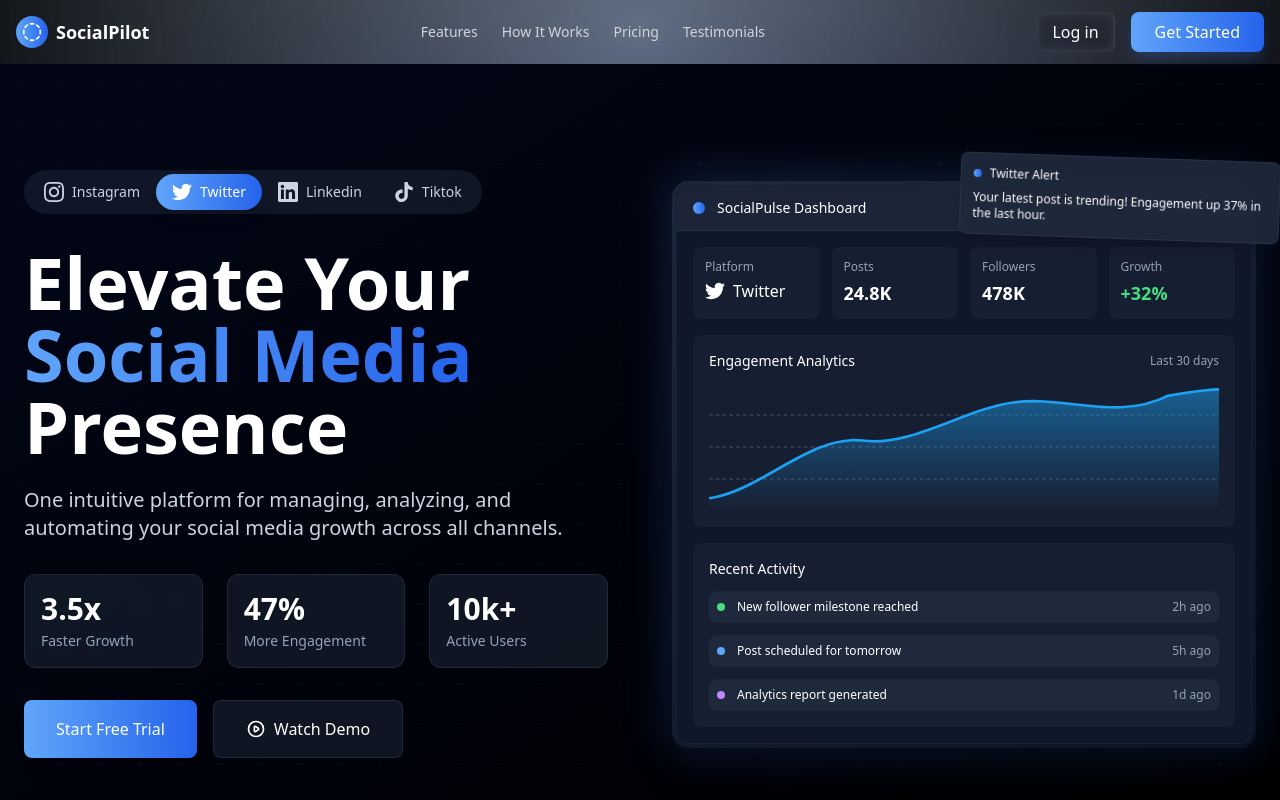
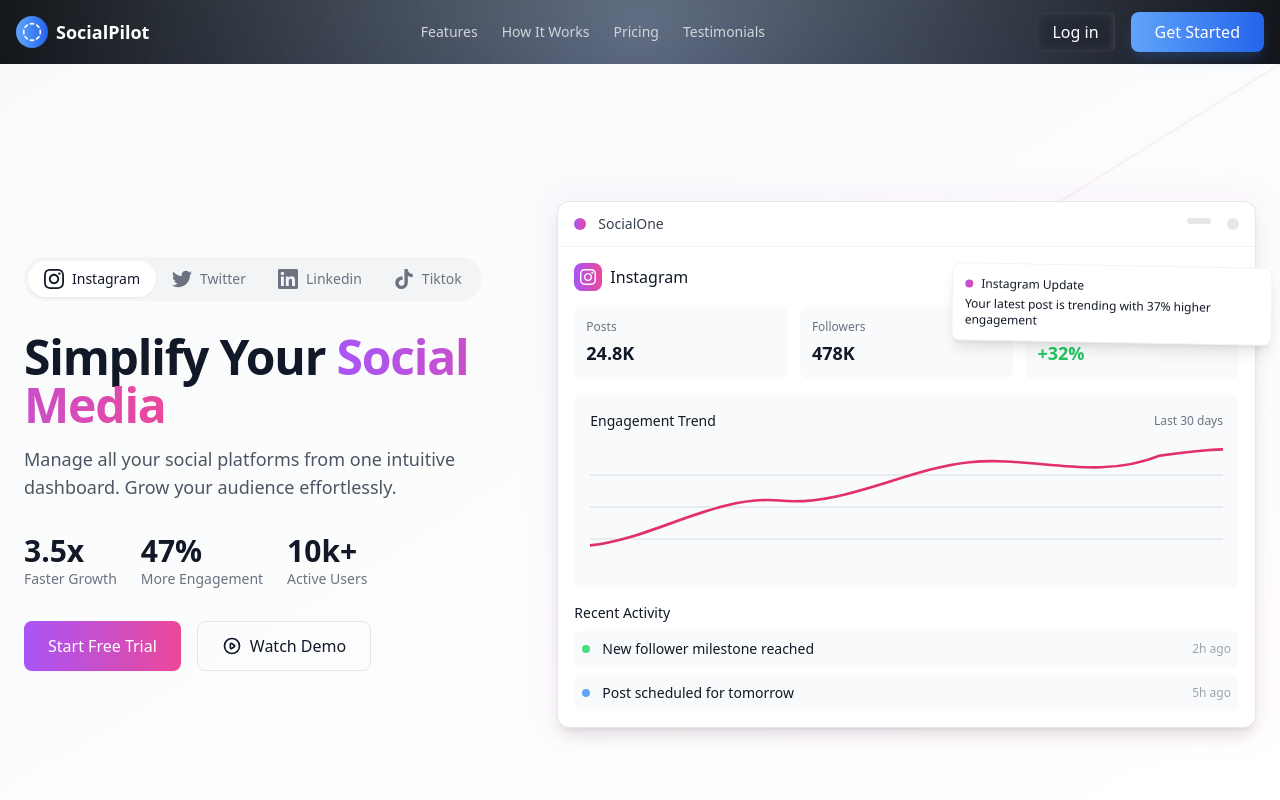
Before and after one commit to mddanish867/SocialPilot, a React (Vite) app: page / in a window 1280 px wide. Shown: the top 800 px of the page. Built offline with nearby package versions, Linux system fonts and the light colour scheme.

Commit message:
remodiied

```diff
--- a/src/pages/home/Hero.jsx
+++ b/src/pages/home/Hero.jsx
@@ -1,6 +1,7 @@
 import React, { useState, useEffect } from 'react';
 
-const Hero = ({ activeTab, setActiveTab }) => {
+const Hero = () => {
+  const [activeTab, setActiveTab] = useState('instagram');
   const [isLoaded, setIsLoaded] = useState(false);
 
   useEffect(() => {
@@ -9,7 +10,7 @@
 
   const platforms = {
     instagram: {
-      color: 'from-purple-600 to-pink-600',
+      color: 'from-purple-500 to-pink-500',
       icon: (
         <svg className="w-5 h-5" viewBox="0 0 24 24" fill="currentColor">
           <path d="M12 2.163c3.204 0 3.584.012 4.85.07 3.252.148 4.771 1.691 4.919 4.919.058 1.265.069 1.645.069 4.849 0 3.205-.012 3.584-.069 4.849-.149 3.225-1.664 4.771-4.919 4.919-1.266.058-1.644.07-4.85.07-3.204 0-3.584-.012-4.849-.07-3.26-.149-4.771-1.699-4.919-4.92-.058-1.265-.07-1.644-.07-4.849 0-3.204.013-3.583.07-4.849.149-3.227 1.664-4.771 4.919-4.919 1.266-.057 1.645-.069 4.849-.069zm0-2.163c-3.259 0-3.667.014-4.947.072-4.358.2-6.78 2.618-6.98 6.98-.059 1.281-.073 1.689-.073 4.948 0 3.259.014 3.668.072 4.948.2 4.358 2.618 6.78 6.98 6.98 1.281.058 1.689.072 4.948.072 3.259 0 3.668-.014 4.948-.072 4.354-.2 6.782-2.618 6.979-6.98.059-1.28.073-1.689.073-4.948 0-3.259-.014-3.667-.072-4.947-.196-4.354-2.617-6.78-6.979-6.98-1.281-.059-1.69-.073-4.949-.073zm0 5.838c-3.403 0-6.162 2.759-6.162 6.162s2.759 6.163 6.162 6.163 6.162-2.759 6.162-6.163c0-3.403-2.759-6.162-6.162-6.162zm0 10.162c-2.209 0-4-1.79-4-4 0-2.209 1.791-4 4-4s4 1.791 4 4c0 2.21-1.791 4-4 4zm6.406-11.845c-.796 0-1.441.645-1.441 1.44s.645 1.44 1.441 1.44c.795 0 1.439-.645 1.439-1.44s-.644-1.44-1.439-1.44z"/>
@@ -17,7 +18,7 @@
       )
     },
     twitter: {
-      color: 'from-blue-400 to-blue-600',
+      color: 'from-blue-400 to-blue-500',
       icon: (
         <svg className="w-5 h-5" viewBox="0 0 24 24" fill="currentColor">
           <path d="M23.953 4.57a10 10 0 01-2.825.775 4.958 4.958 0 002.163-2.723c-.951.555-2.005.959-3.127 1.184a4.92 4.92 0 00-8.384 4.482C7.69 8.095 4.067 6.13 1.64 3.162a4.822 4.822 0 00-.666 2.475c0 1.71.87 3.213 2.188 4.096a4.904 4.904 0 01-2.228-.616v.06a4.923 4.923 0 003.946 4.827 4.996 4.996 0 01-2.212.085 4.936 4.936 0 004.604 3.417 9.867 9.867 0 01-6.102 2.105c-.39 0-.779-.023-1.17-.067a13.995 13.995 0 007.557 2.209c9.053 0 13.998-7.496 13.998-13.985 0-.21 0-.42-.015-.63A9.935 9.935 0 0024 4.59z"/>
@@ -25,7 +26,7 @@
       )
     },
     linkedin: {
-      color: 'from-blue-600 to-blue-800',
+      color: 'from-blue-500 to-blue-600',
       icon: (
         <svg className="w-5 h-5" viewBox="0 0 24 24" fill="currentColor">
           <path d="M20.447 20.452h-3.554v-5.569c0-1.328-.027-3.037-1.852-3.037-1.853 0-2.136 1.445-2.136 2.939v5.667H9.351V9h3.414v1.561h.046c.477-.9 1.637-1.85 3.37-1.85 3.601 0 4.267 2.37 4.267 5.455v6.286zM5.337 7.433c-1.144 0-2.063-.926-2.063-2.065 0-1.138.92-2.063 2.063-2.063 1.14 0 2.064.925 2.064 2.063 0 1.139-.925 2.065-2.064 2.065zm1.782 13.019H3.555V9h3.564v11.452zM22.225 0H1.771C.792 0 0 .774 0 1.729v20.542C0 23.227.792 24 1.771 24h20.451C23.2 24 24 23.227 24 22.271V1.729C24 .774 23.2 0 22.222 0h.003z"/>
@@ -33,7 +34,7 @@
       )
     },
     tiktok: {
-      color: 'from-black to-gray-800',
+      color: 'from-gray-800 to-gray-900',
       icon: (
         <svg className="w-5 h-5" viewBox="0 0 24 24" fill="currentColor">
           <path d="M12.525.02c1.31-.02 2.61-.01 3.91-.02.08 1.53.63 3.09 1.75 4.17 1.12 1.11 2.7 1.62 4.24 1.79v4.03c-1.44-.05-2.89-.35-4.2-.97-.57-.26-1.1-.59-1.62-.93-.01 2.92.01 5.84-.02 8.75-.08 1.4-.54 2.79-1.35 3.94-1.31 1.92-3.58 3.17-5.91 3.21-1.43.08-2.86-.31-4.08-1.03-2.02-1.19-3.44-3.37-3.65-5.71-.02-.5-.03-1-.01-1.49.18-1.9 1.12-3.72 2.58-4.96 1.66-1.44 3.98-2.13 6.15-1.72.02 1.48-.04 2.96-.04 4.44-.99-.32-2.15-.23-3.02.37-.63.41-1.11 1.04-1.36 1.75-.21.51-.15 1.07-.14 1.61.24 1.64 1.82 3.02 3.5 2.87 1.12-.01 2.19-.66 2.77-1.61.19-.33.4-.67.41-1.06.1-1.79.06-3.57.07-5.36.01-4.03-.01-8.05.02-12.07z"/>
@@ -43,73 +44,82 @@
   };
 
   return (
-    <section className="relative w-full bg-slate-950 text-white overflow-hidden min-h-screen flex items-center">
-      {/* Animated background */}
+    <section className="relative w-full bg-white text-gray-900 min-h-screen flex items-center">
+      {/* Subtle background patterns */}
       <div className="absolute inset-0 overflow-hidden">
-        <div className="absolute inset-0 bg-gradient-to-br from-slate-950 to-black"></div>
+        <div className="absolute inset-0 bg-gradient-to-br from-gray-50 to-white"></div>
 
-        {/* Animated circles/blobs */}
-        <div className={`absolute transition-all duration-1000 ease-in-out w-96 h-96 rounded-full blur-3xl opacity-20 ${platforms[activeTab].color} top-1/3 -left-24`}></div>
-        <div className={`absolute transition-all duration-1000 ease-in-out w-64 h-64 rounded-full blur-3xl opacity-15 ${platforms[activeTab].color} bottom-1/4 right-1/4`}></div>
+        {/* Subtle accent element */}
+        <div className={`absolute h-64 w-64 rounded-full blur-3xl opacity-5 ${platforms[activeTab].color} top-1/3 -left-32 transition-all duration-700`}></div>
 
-        {/* Grid pattern */}
-        <div className="absolute inset-0" style={{ backgroundImage: 'radial-gradient(circle at center, rgba(255,255,255,0.03) 1px, transparent 1px)', backgroundSize: '40px 40px' }}></div>
+        {/* Diagonal line accent */}
+        <div className="absolute top-0 right-0 w-1/2 h-1/2 opacity-5">
+          <svg width="100%" height="100%" viewBox="0 0 100 100" preserveAspectRatio="none">
+            <line x1="0" y1="100" x2="100" y2="0" stroke={activeTab === 'instagram' ? '#E1306C' :
+                                                           activeTab === 'twitter' ? '#1DA1F2' :
+                                                           activeTab === 'linkedin' ? '#0077B5' :
+                                                           '#000000'}
+                  strokeWidth="0.5" />
+          </svg>
+        </div>
       </div>
 
-      <div className="container mx-auto px-6 py-16 relative z-10">
-        <div className="grid lg:grid-cols-2 gap-16 items-center">
+      <div className="container mx-auto px-6 relative z-10">
+        <div className="grid lg:grid-cols-12 gap-12 items-center">
           {/* Content Column */}
-          <div className={`space-y-8 ${isLoaded ? 'translate-y-0 opacity-100' : 'translate-y-8 opacity-0'} transition-all duration-1000 ease-out`}>
-            {/* Platform tabs */}
-            <div className="inline-flex p-1 rounded-full bg-slate-800/50 backdrop-blur-md">
+          <div className={`lg:col-span-5 space-y-8 ${isLoaded ? 'translate-y-0 opacity-100' : 'translate-y-8 opacity-0'} transition-all duration-700 ease-out`}>
+            {/* Platform selector - minimal tabs */}
+            <div className="inline-flex p-1 rounded-full bg-gray-100">
               {Object.entries(platforms).map(([key, platform]) => (
                 <button
                   key={key}
                   onClick={() => setActiveTab(key)}
                   className={`flex items-center px-4 py-2 rounded-full text-sm font-medium transition-all duration-300 ${
                     activeTab === key
-                      ? `bg-gradient-to-r ${platform.color} text-white shadow-lg`
-                      : 'hover:bg-slate-700/50 text-slate-300'
+                      ? `bg-white shadow-sm text-gray-900`
+                      : 'hover:bg-gray-200/50 text-gray-500'
                   }`}
                 >
-                  <span className="mr-2">{platform.icon}</span>
+                  <span className={`mr-2 ${activeTab === key ? 'text-' + key.toLowerCase() : ''}`}>{platform.icon}</span>
                   <span>{key.charAt(0).toUpperCase() + key.slice(1)}</span>
                 </button>
               ))}
             </div>
 
-            {/* Main heading */}
+            {/* Main heading - cleaner typography */}
             <div>
-              <h1 className="text-4xl lg:text-6xl xl:text-7xl font-bold leading-tight">
-                Elevate Your <span className={`bg-clip-text text-transparent bg-gradient-to-r ${platforms[activeTab].color} transition-all duration-300`}>Social Media</span> Presence
+              <h1 className="text-4xl lg:text-5xl font-bold tracking-tight">
+                Simplify Your <span className={`bg-clip-text text-transparent bg-gradient-to-r ${platforms[activeTab].color} transition-all duration-300`}>
+                  Social Media
+                </span>
               </h1>
-              <p className="mt-6 text-xl text-slate-300 max-w-2xl">
-                One intuitive platform for managing, analyzing, and automating your social media growth across all channels.
+              <p className="mt-4 text-lg text-gray-600 max-w-xl">
+                Manage all your social platforms from one intuitive dashboard. Grow your audience effortlessly.
               </p>
             </div>
 
-            {/* Metrics */}
-            <div className="grid grid-cols-3 gap-6">
-              <div className="bg-slate-800/50 backdrop-blur-sm p-4 rounded-xl border border-slate-700/50">
-                <div className="text-3xl font-bold">3.5x</div>
-                <div className="text-sm text-slate-400 mt-1">Faster Growth</div>
+            {/* Key metrics - minimalist approach */}
+            <div className="flex flex-wrap gap-6">
+              <div className="flex flex-col">
+                <span className="text-3xl font-bold">3.5x</span>
+                <span className="text-sm text-gray-500">Faster Growth</span>
               </div>
-              <div className="bg-slate-800/50 backdrop-blur-sm p-4 rounded-xl border border-slate-700/50">
-                <div className="text-3xl font-bold">47%</div>
-                <div className="text-sm text-slate-400 mt-1">More Engagement</div>
+              <div className="flex flex-col">
+                <span className="text-3xl font-bold">47%</span>
+                <span className="text-sm text-gray-500">More Engagement</span>
               </div>
-              <div className="bg-slate-800/50 backdrop-blur-sm p-4 rounded-xl border border-slate-700/50">
-                <div className="text-3xl font-bold">10k+</div>
-                <div className="text-sm text-slate-400 mt-1">Active Users</div>
+              <div className="flex flex-col">
+                <span className="text-3xl font-bold">10k+</span>
+                <span className="text-sm text-gray-500">Active Users</span>
               </div>
             </div>
 
-            {/* CTA buttons */}
-            <div className="flex flex-col sm:flex-row gap-4 mt-8">
-              <button className={`px-8 py-4 rounded-lg font-medium bg-gradient-to-r ${platforms[activeTab].color} text-white shadow-lg hover:shadow-xl transition-all duration-300 transform hover:-translate-y-1`}>
+            {/* CTA buttons - clean design */}
+            <div className="flex gap-4">
+              <button className={`px-6 py-3 rounded-lg font-medium bg-gradient-to-r ${platforms[activeTab].color} text-white shadow-sm hover:shadow-md transition-all duration-300`}>
                 Start Free Trial
               </button>
-              <button className="px-8 py-4 rounded-lg font-medium bg-slate-800/50 backdrop-blur-sm hover:bg-slate-700/50 border border-slate-700/50 transition-all duration-300">
+              <button className="px-6 py-3 rounded-lg font-medium border border-gray-200 hover:bg-gray-50 transition-all duration-300">
                 <span className="flex items-center">
                   <svg className="w-5 h-5 mr-2" fill="none" viewBox="0 0 24 24" stroke="currentColor">
                     <path strokeLinecap="round" strokeLinejoin="round" strokeWidth={2} d="M14.752 11.168l-3.197-2.132A1 1 0 0010 9.87v4.263a1 1 0 001.555.832l3.197-2.132a1 1 0 000-1.664z" />
@@ -121,129 +131,112 @@
             </div>
           </div>
 
-          {/* Dashboard Preview */}
-          <div className={`relative ${isLoaded ? 'translate-y-0 opacity-100 scale-100' : 'translate-y-8 opacity-0 scale-95'} transition-all duration-1000 delay-300 ease-out`}>
-            <div className="relative p-1 rounded-2xl bg-gradient-to-br from-slate-500/20 to-slate-700/20 backdrop-blur-xl">
-              {/* Color accent based on active tab */}
-              <div className={`absolute -inset-1 bg-gradient-to-br ${platforms[activeTab].color} opacity-20 rounded-2xl blur-xl -z-10 transition-all duration-700`}></div>
+          {/* Dashboard Preview - Simplified and cleaner */}
+          <div className={`lg:col-span-7 ${isLoaded ? 'translate-y-0 opacity-100 scale-100' : 'translate-y-8 opacity-0 scale-95'} transition-all duration-700 delay-200 ease-out`}>
+            <div className="relative">
+              {/* Card shadow and subtle platform-based accent */}
+              <div className={`absolute -inset-2 bg-gradient-to-br ${platforms[activeTab].color} opacity-5 rounded-xl blur-lg transition-all duration-700`}></div>
 
               {/* Dashboard container */}
-              <div className="bg-slate-900 rounded-xl overflow-hidden shadow-2xl border border-slate-800/50">
+              <div className="relative overflow-hidden rounded-xl bg-white border border-gray-200 shadow-lg">
                 {/* App header bar */}
-                <div className="flex items-center justify-between px-4 py-3 bg-slate-800/80 border-b border-slate-700/50">
+                <div className="flex items-center justify-between px-4 py-3 border-b border-gray-100">
                   <div className="flex items-center space-x-3">
                     <div className={`w-3 h-3 rounded-full bg-gradient-to-r ${platforms[activeTab].color}`}></div>
-                    <div className="text-sm font-medium">SocialPulse Dashboard</div>
+                    <div className="text-sm font-medium text-gray-700">SocialOne</div>
                   </div>
-                  <div className="flex space-x-3">
-                    <div className="w-8 h-2 rounded-full bg-slate-600/50"></div>
-                    <div className="w-4 h-4 rounded-full bg-slate-600/50"></div>
+                  <div className="flex space-x-4">
+                    <div className="w-6 h-1.5 rounded-full bg-gray-200"></div>
+                    <div className="w-3 h-3 rounded-full bg-gray-200"></div>
                   </div>
                 </div>
 
-                {/* Dashboard content */}
+                {/* Dashboard content - minimal and modern */}
                 <div className="p-4">
-                  <div className="grid grid-cols-4 gap-3 mb-4">
-                    <div className="col-span-1 bg-slate-800/50 p-3 rounded-lg">
-                      <div className="text-xs text-slate-400 mb-1">Platform</div>
-                      <div className="flex items-center">
-                        {platforms[activeTab].icon}
-                        <span className="ml-2 font-medium">{activeTab.charAt(0).toUpperCase() + activeTab.slice(1)}</span>
+                  {/* Platform info and quick stats */}
+                  <div className="flex mb-4 justify-between items-center">
+                    <div className="flex items-center space-x-2">
+                      <div className={`p-1.5 rounded-lg bg-gradient-to-r ${platforms[activeTab].color}`}>
+                        {React.cloneElement(platforms[activeTab].icon, { className: "w-4 h-4 text-white" })}
                       </div>
+                      <span className="font-medium">{activeTab.charAt(0).toUpperCase() + activeTab.slice(1)}</span>
                     </div>
-                    <div className="col-span-1 bg-slate-800/50 p-3 rounded-lg">
-                      <div className="text-xs text-slate-400 mb-1">Posts</div>
+                    <div className="text-sm text-gray-500">Last updated: Today, 2:45 PM</div>
+                  </div>
+
+                  {/* Clean stats row */}
+                  <div className="grid grid-cols-3 gap-3 mb-4">
+                    <div className="bg-gray-50 p-3 rounded-lg">
+                      <div className="text-xs text-gray-500 mb-1">Posts</div>
                       <div className="text-lg font-bold">24.8K</div>
                     </div>
-                    <div className="col-span-1 bg-slate-800/50 p-3 rounded-lg">
-                      <div className="text-xs text-slate-400 mb-1">Followers</div>
+                    <div className="bg-gray-50 p-3 rounded-lg">
+                      <div className="text-xs text-gray-500 mb-1">Followers</div>
                       <div className="text-lg font-bold">478K</div>
                     </div>
-                    <div className="col-span-1 bg-slate-800/50 p-3 rounded-lg">
-                      <div className="text-xs text-slate-400 mb-1">Growth</div>
-                      <div className="text-lg font-bold text-green-400">+32%</div>
+                    <div className="bg-gray-50 p-3 rounded-lg">
+                      <div className="text-xs text-gray-500 mb-1">Growth</div>
+                      <div className="text-lg font-bold text-green-500">+32%</div>
                     </div>
                   </div>
 
-                  {/* Analytics graph */}
-                  <div className="bg-slate-800/50 p-4 rounded-lg mb-4">
+                  {/* Simplified Analytics graph */}
+                  <div className="bg-gray-50 p-4 rounded-lg mb-4">
                     <div className="flex justify-between items-center mb-3">
-                      <div className="text-sm font-medium">Engagement Analytics</div>
-                      <div className="text-xs text-slate-400">Last 30 days</div>
+                      <div className="text-sm font-medium">Engagement Trend</div>
+                      <div className="text-xs text-gray-500">Last 30 days</div>
                     </div>
                     <div className="relative h-32">
-                      {/* Simulated graph with SVG */}
+                      {/* Simple SVG graph */}
                       <svg className="w-full h-full" viewBox="0 0 300 100" preserveAspectRatio="none">
-                        <defs>
-                          <linearGradient id={`gradient-${activeTab}`} x1="0%" y1="0%" x2="0%" y2="100%">
-                            <stop offset="0%" stopColor={activeTab === 'instagram' ? '#E1306C' :
-                                                        activeTab === 'twitter' ? '#1DA1F2' :
-                                                        activeTab === 'linkedin' ? '#0077B5' :
-                                                        '#000000'} stopOpacity="0.5" />
-                            <stop offset="100%" stopColor={activeTab === 'instagram' ? '#E1306C' :
-                                                         activeTab === 'twitter' ? '#1DA1F2' :
-                                                         activeTab === 'linkedin' ? '#0077B5' :
-                                                         '#000000'} stopOpacity="0" />
-                          </linearGradient>
-                        </defs>
+                        {/* Grid lines */}
+                        <line x1="0" y1="25" x2="300" y2="25" stroke="#E5E7EB" strokeWidth="1" />
+                        <line x1="0" y1="50" x2="300" y2="50" stroke="#E5E7EB" strokeWidth="1" />
+                        <line x1="0" y1="75" x2="300" y2="75" stroke="#E5E7EB" strokeWidth="1" />
 
-                        {/* Grid lines */}
-                        <line x1="0" y1="25" x2="300" y2="25" stroke="#374151" strokeWidth="1" strokeDasharray="2 2" />
-                        <line x1="0" y1="50" x2="300" y2="50" stroke="#374151" strokeWidth="1" strokeDasharray="2 2" />
-                        <line x1="0" y1="75" x2="300" y2="75" stroke="#374151" strokeWidth="1" strokeDasharray="2 2" />
-
-                        {/* Graph path */}
+                        {/* Graph path - simplified, elegant line */}
                         <path
-                          d="M0,90 C30,85 60,40 90,45 C120,50 150,20 180,15 C210,10 240,30 270,10 C290,5 300,5 300,5"
+                          d="M0,80 C30,75 60,40 90,45 C120,50 150,20 180,15 C210,10 240,30 270,10 C290,5 300,5 300,5"
                           fill="none"
                           stroke={activeTab === 'instagram' ? '#E1306C' :
                                   activeTab === 'twitter' ? '#1DA1F2' :
                                   activeTab === 'linkedin' ? '#0077B5' :
                                   '#000000'}
                           strokeWidth="2"
-                        />
-
-                        {/* Filled area below the path */}
-                        <path
-                          d="M0,90 C30,85 60,40 90,45 C120,50 150,20 180,15 C210,10 240,30 270,10 C290,5 300,5 300,5 V100 H0 Z"
-                          fill={`url(#gradient-${activeTab})`}
+                          strokeLinecap="round"
+                          strokeLinejoin="round"
                         />
                       </svg>
                     </div>
                   </div>
 
-                  {/* Recent activity */}
-                  <div className="bg-slate-800/50 p-4 rounded-lg">
-                    <div className="text-sm font-medium mb-3">Recent Activity</div>
-                    <div className="space-y-3">
-                      <div className="flex items-center p-2 bg-slate-700/30 rounded-lg">
-                        <div className={`w-2 h-2 rounded-full bg-green-400 mr-3`}></div>
-                        <div className="text-xs">New follower milestone reached</div>
-                        <div className="text-xs text-slate-400 ml-auto">2h ago</div>
+                  {/* Recent activity - cleaner list */}
+                  <div>
+                    <div className="text-sm font-medium mb-2">Recent Activity</div>
+                    <div className="space-y-2">
+                      <div className="flex items-center p-2 bg-gray-50 rounded-lg">
+                        <div className={`w-2 h-2 rounded-full bg-green-400 mr-3 flex-shrink-0`}></div>
+                        <div className="text-sm">New follower milestone reached</div>
+                        <div className="text-xs text-gray-400 ml-auto">2h ago</div>
                       </div>
-                      <div className="flex items-center p-2 bg-slate-700/30 rounded-lg">
-                        <div className={`w-2 h-2 rounded-full bg-blue-400 mr-3`}></div>
-                        <div className="text-xs">Post scheduled for tomorrow</div>
-                        <div className="text-xs text-slate-400 ml-auto">5h ago</div>
-                      </div>
-                      <div className="flex items-center p-2 bg-slate-700/30 rounded-lg">
-                        <div className={`w-2 h-2 rounded-full bg-purple-400 mr-3`}></div>
-                        <div className="text-xs">Analytics report generated</div>
-                        <div className="text-xs text-slate-400 ml-auto">1d ago</div>
+                      <div className="flex items-center p-2 bg-gray-50 rounded-lg">
+                        <div className={`w-2 h-2 rounded-full bg-blue-400 mr-3 flex-shrink-0`}></div>
+                        <div className="text-sm">Post scheduled for tomorrow</div>
+                        <div className="text-xs text-gray-400 ml-auto">5h ago</div>
                       </div>
                     </div>
                   </div>
                 </div>
               </div>
-            </div>
 
-            {/* Floating notification element */}
-            <div className="absolute -top-6 -right-6 max-w-xs bg-slate-800/90 backdrop-blur-lg border border-slate-700/50 rounded-lg p-3 shadow-xl transform rotate-2">
-              <div className="flex items-center space-x-2 mb-2">
-                <div className={`w-2 h-2 rounded-full bg-gradient-to-r ${platforms[activeTab].color}`}></div>
-                <div className="text-xs font-medium">{activeTab.charAt(0).toUpperCase() + activeTab.slice(1)} Alert</div>
+              {/* Subtle notification - clean and minimal */}
+              <div className="absolute top-16 -right-4 max-w-xs bg-white rounded-lg p-3 shadow-lg border border-gray-100 transform rotate-1 hidden sm:block">
+                <div className="flex items-center space-x-2 mb-1">
+                  <div className={`w-2 h-2 rounded-full bg-gradient-to-r ${platforms[activeTab].color}`}></div>
+                  <div className="text-xs font-medium">{activeTab.charAt(0).toUpperCase() + activeTab.slice(1)} Update</div>
+                </div>
+                <div className="text-xs">Your latest post is trending with 37% higher engagement</div>
               </div>
-              <div className="text-xs">Your latest post is trending! Engagement up 37% in the last hour.</div>
             </div>
           </div>
         </div>
```
